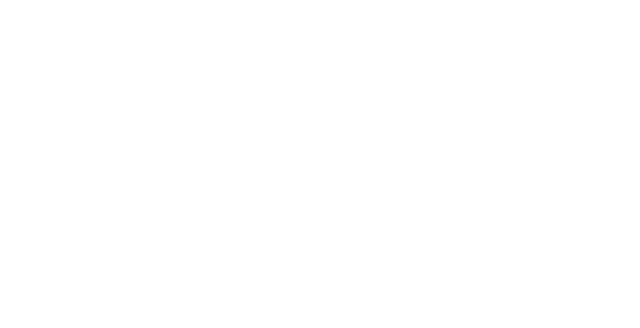
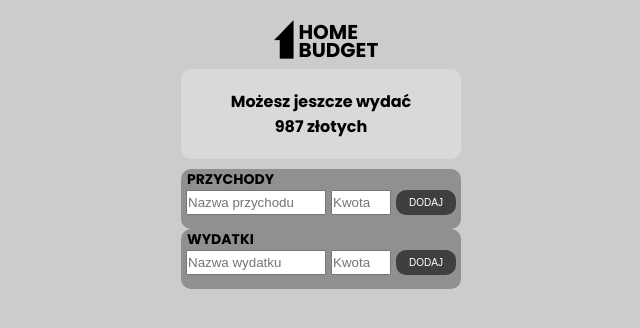
Before and after one commit to seweryngolba/home-budget, a plain HTML site: page index.html in a window 1280 px wide. Shown: the whole page, without its empty margins (319-959 px from the left). Drawn offline with Linux system fonts and the light colour scheme.

Commit message:
next commit

```diff
--- a/index.html
+++ b/index.html
@@ -1,13 +1,52 @@
 <!DOCTYPE html>
-<html lang="en">
+<html lang="pl">
   <head>
     <meta charset="UTF-8" />
     <meta http-equiv="X-UA-Compatible" content="IE=edge" />
     <meta name="viewport" content="width=device-width, initial-scale=1.0" />
+    <link rel="preconnect" href="https://fonts.googleapis.com" />
+    <link rel="preconnect" href="https://fonts.gstatic.com" crossorigin />
+    <link
+      href="https://fonts.googleapis.com/css2?family=Poppins:wght@400;700&display=swap"
+      rel="stylesheet"
+    />
     <link rel="stylesheet" href="style.css" />
     <title>Home Budget</title>
   </head>
   <body>
+    <div class="container">
+      <div class="logo">
+        <img src="./assets/Subtract.png" />
+        <h1 class="logo-text">HOME BUDGET</h1>
+      </div>
+      <div class="warning">
+        <h2 class="wrn-text">Możesz jeszcze wydać 987 złotych</h2>
+      </div>
+      <div class="inpts">
+        <div class="left">
+          <div class="ltop">
+            <h3 class="lname">PRZYCHODY</h3>
+            <div class="l-inputs">
+              <input id="earnings" type="text" placeholder="Nazwa przychodu" />
+              <input id="amount" type="number" placeholder="Kwota" />
+              <button>DODAJ</button>
+            </div>
+          </div>
+          <div class="lbottom"></div>
+        </div>
+        <div class="right">
+          <div class="rtop">
+            <h3 class="rname">WYDATKI</h3>
+            <div class="r-inputs">
+              <input id="spendings" type="text" placeholder="Nazwa wydatku" />
+              <input id="amount" type="number" placeholder="Kwota" />
+              <button>DODAJ</button>
+            </div>
+          </div>
+          <div class="rbottom"></div>
+        </div>
+      </div>
+    </div>
     <script src="script.js"></script>
   </body>
 </html>
--- a/style.css
+++ b/style.css
@@ -0,0 +1,107 @@
+* {
+  margin: 0;
+  padding: 0;
+  box-sizing: border-box;
+}
+
+:root {
+  --main-bg-color: #cccccc;
+  --primaryColor: #d9d9d9;
+  --secondaryColor: #909090;
+  --accentColor: #3f3f3f;
+}
+
+body {
+  background: var(--main-bg-color);
+  font-family: "Poppins", sans-serif;
+  height: 100vh;
+  width: 100%;
+}
+
+.container {
+  max-width: 860px;
+  height: 100vh;
+  margin: 20px auto;
+  display: flex;
+  align-items: center;
+  justify-content: start;
+  flex-direction: column;
+  gap: 10px;
+}
+
+img {
+  width: 20px;
+}
+
+.logo {
+  display: flex;
+  justify-content: center;
+  align-items: end;
+  gap: 5px;
+  margin-left: -20px;
+}
+
+.logo-text {
+  font-size: 20px;
+  width: 50px;
+  line-height: 18px;
+}
+
+.warning {
+  display: flex;
+  justify-content: center;
+  align-items: center;
+  width: 280px;
+  height: 90px;
+  border-radius: 10px;
+  background: var(--primaryColor);
+}
+
+.wrn-text {
+  font-size: 16px;
+  width: 200px;
+  text-align: center;
+}
+
+.ltop,
+.rtop {
+  height: 60px;
+  width: 280px;
+  background: var(--secondaryColor);
+  border-radius: 10px;
+}
+
+h3 {
+  margin-left: 6px;
+  font-size: 14px;
+  font-weight: bold;
+}
+
+#earnings,
+#spendings {
+  width: 140px;
+  height: 25px;
+}
+
+#amount {
+  width: 60px;
+  height: 25px;
+}
+
+.l-inputs,
+.r-inputs {
+  display: flex;
+  justify-content: center;
+  align-items: center;
+  gap: 5px;
+}
+
+button {
+  width: 60px;
+  height: 25px;
+  border-radius: 10px;
+  border: none;
+  background: var(--accentColor);
+  color: #fff;
+  font-size: 10px;
+}
```
Also changed, not shown: assets/Subtract.png (added).
